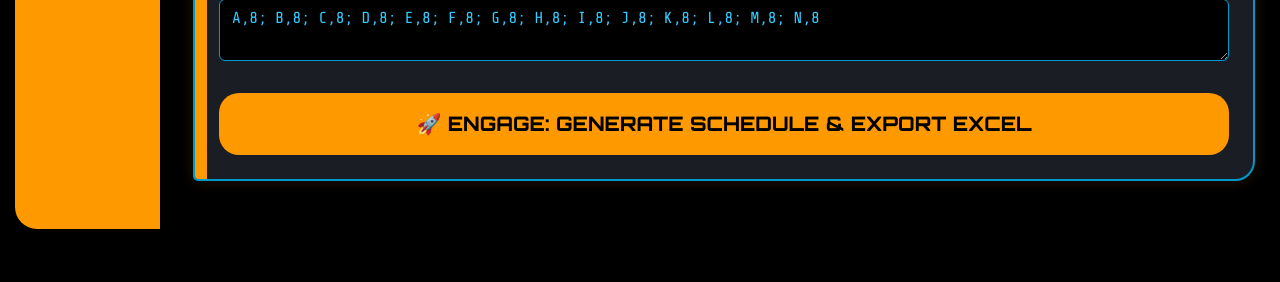
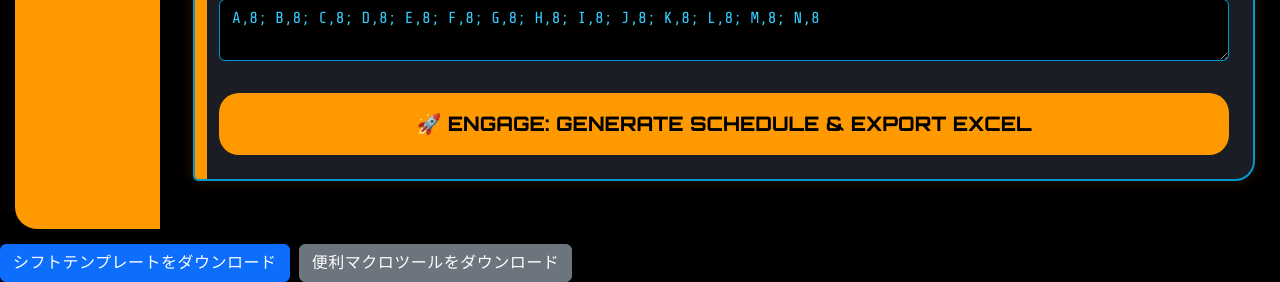
Before and after one commit to masakazu268/shift-commit, a Flask app: page / in a window 1280 px wide. Shown: the part 1914-2196 px from the top of the page. Before the commit the page ends 2143 px from the top, so only its background shows below. Run offline with Flask 3, Linux system fonts and the light colour scheme.

Commit message:
VBAsheets_UP

```diff
--- a/app.py
+++ b/app.py
@@ -2,8 +2,8 @@ import os
 import random
 import io
 from datetime import datetime, timedelta
-from flask import Flask, render_template, request, redirect, url_for, send_file # pyright: ignore[reportMissingImports]
-import pandas as pd
+from flask import Flask, render_template, request, redirect, url_for, send_file, abort # pyright: ignore[reportMissingImports]
+import pandas as pd # type: ignore
 import mimetypes
 from flask_sqlalchemy import SQLAlchemy # pyright: ignore[reportMissingImports]
 
@@ -477,5 +477,34 @@ def generate():
     except Exception as e:
         return f"エラーが発生しました: {str(e)}", 400
 
+
+
+
+
+# 既存のシフトテンプレート用
+@app.route('/download/shift-template')
+def download_shift_template():
+    file_path = os.path.join(app.root_path, 'static', 'shift_template.xlsm')
+    if not os.path.exists(file_path):
+        abort(404)
+    return send_file(
+        file_path,
+        as_attachment=True,
+        download_name='シフト作成テンプレート.xlsm'
+    )
+
+# 【追加】新しいマクロブック用
+@app.route('/download/macro-tool')
+def download_macro_tool():
+    file_path = os.path.join(app.root_path, 'static', 'list_test.xlsm')
+    if not os.path.exists(file_path):
+        abort(404)
+    return send_file(
+        file_path,
+        as_attachment=True,
+        download_name='便利マクロツール.xlsm'
+    )
+
+
 if __name__ == '__main__':
     app.run(debug=True)
--- a/templates/index.html
+++ b/templates/index.html
@@ -611,6 +611,11 @@
             });
         });
     </script>
+<!-- それぞれのエンドポイントに対応するダウンロードリンクを配置 -->
+            <a href="{{ url_for('download_shift_template') }}" class="btn btn-primary">シフトテンプレートをダウンロード</a>
+            <a href="{{ url_for('download_macro_tool') }}" class="btn btn-secondary">便利マクロツールをダウンロード</a>
+
+
 </body>
 
 </html>
```
Also changed, not shown: 1 other file.
